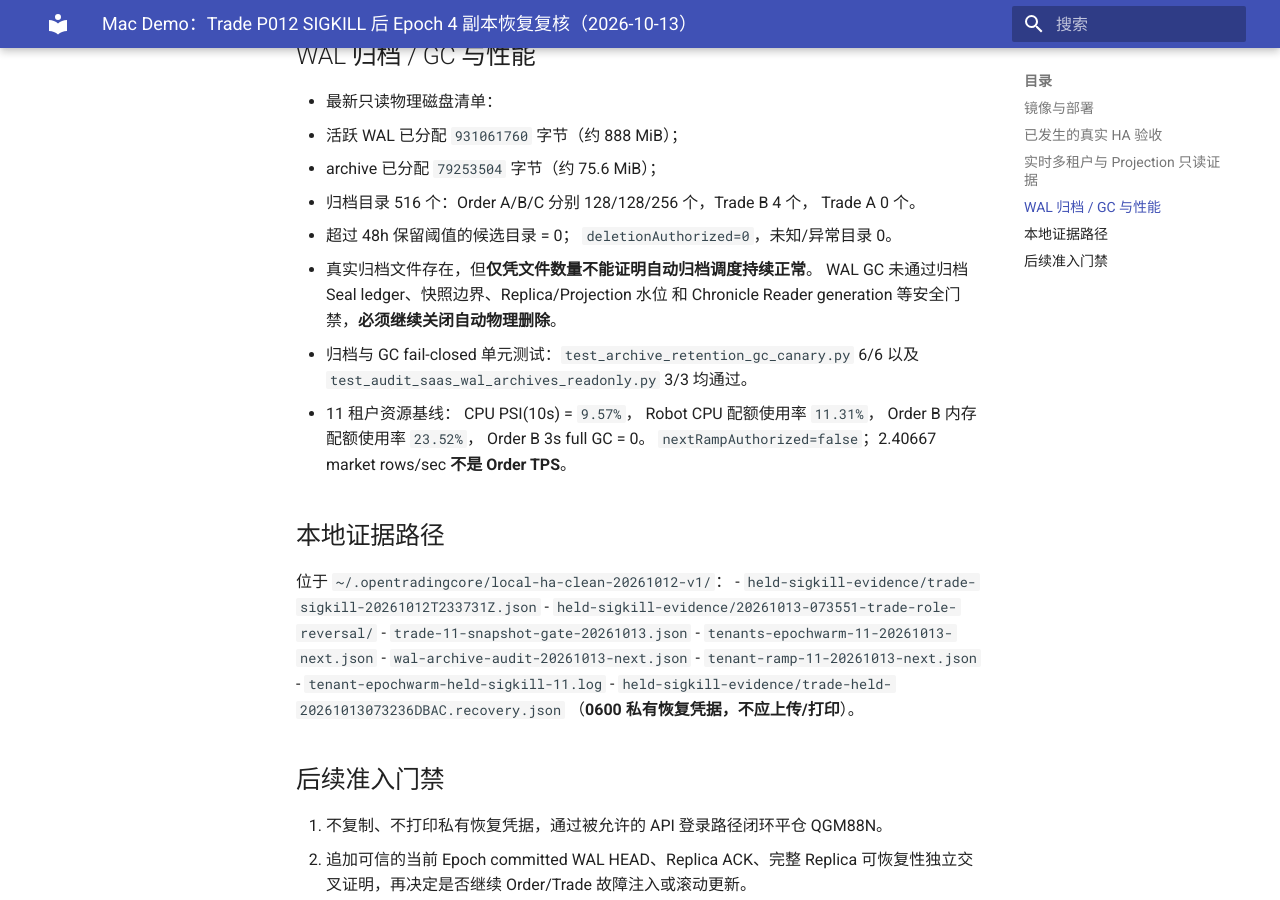
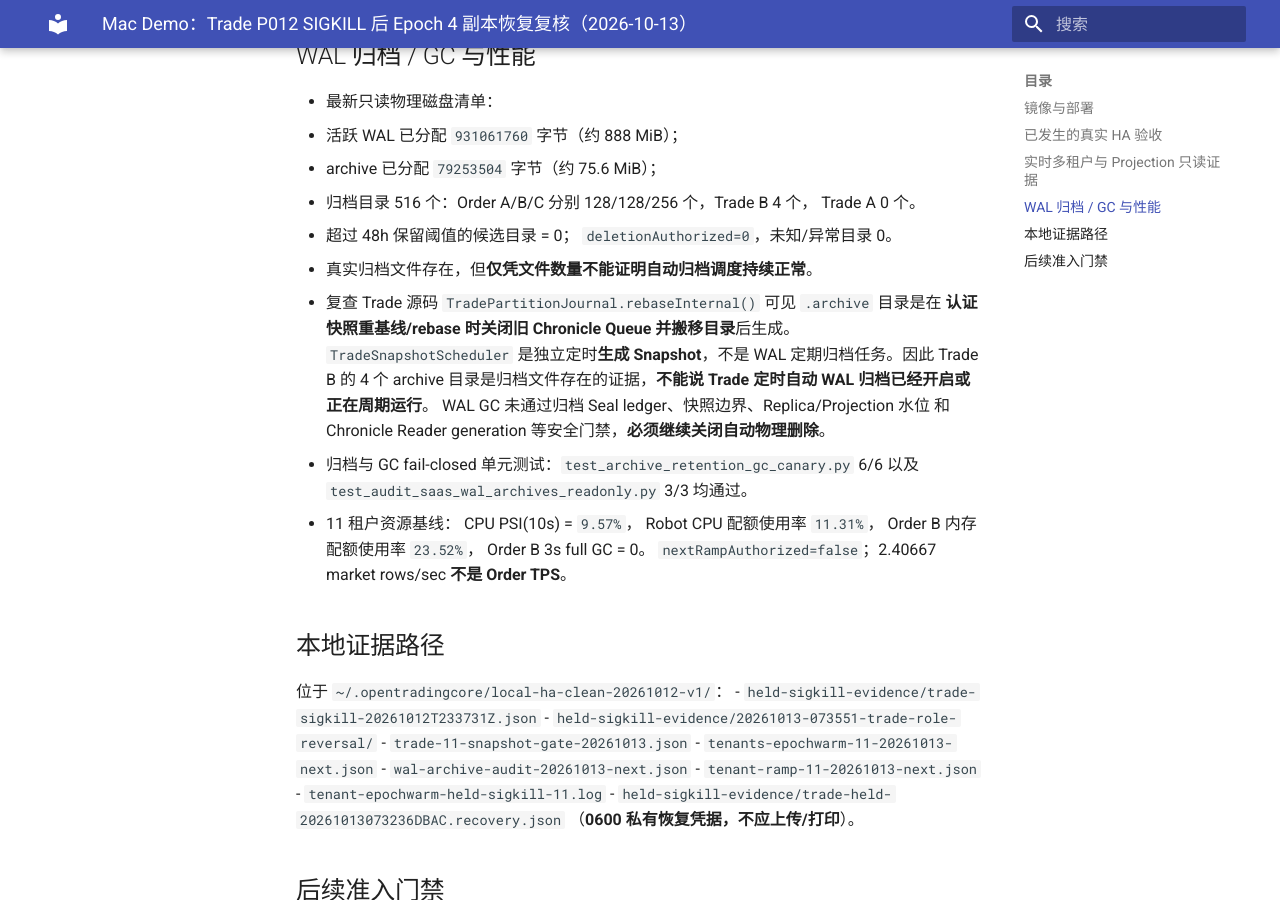
Before and after one commit to bliplink/dc-quant-deploy, an MkDocs documentation site: the page built from docs/MAC_TRADE_P012_EPOCH4_SIGKILL_POST_RECOVERY_20261013.zh-CN.md, in a window 1280 px wide and 900 px high, scrolled down 1824 px. Built offline with MkDocs 1.6.1 and Material for MkDocs 9.7.7, drawn with Linux system fonts in a browser that asks for light colours.

Commit message:
docs(ha): distinguish Trade WAL rebase archives from a periodic archive scheduler

```diff
--- a/docs/MAC_TRADE_P012_EPOCH4_SIGKILL_POST_RECOVERY_20261013.zh-CN.md
+++ b/docs/MAC_TRADE_P012_EPOCH4_SIGKILL_POST_RECOVERY_20261013.zh-CN.md
@@ -79,6 +79,7 @@
   - 超过 48h 保留阈值的候选目录 = 0；
     `deletionAuthorized=0`，未知/异常目录 0。
 - 真实归档文件存在，但**仅凭文件数量不能证明自动归档调度持续正常**。
+- 复查 Trade 源码 `TradePartitionJournal.rebaseInternal()` 可见 `.archive` 目录是在 **认证快照重基线/rebase 时关闭旧 Chronicle Queue 并搬移目录**后生成。`TradeSnapshotScheduler` 是独立定时**生成 Snapshot**，不是 WAL 定期归档任务。因此 Trade B 的 4 个 archive 目录是归档文件存在的证据，**不能说 Trade 定时自动 WAL 归档已经开启或正在周期运行**。
   WAL GC 未通过归档 Seal ledger、快照边界、Replica/Projection 水位
   和 Chronicle Reader generation 等安全门禁，**必须继续关闭自动物理删除**。
 - 归档与 GC fail-closed 单元测试：`test_archive_retention_gc_canary.py` 6/6
```
